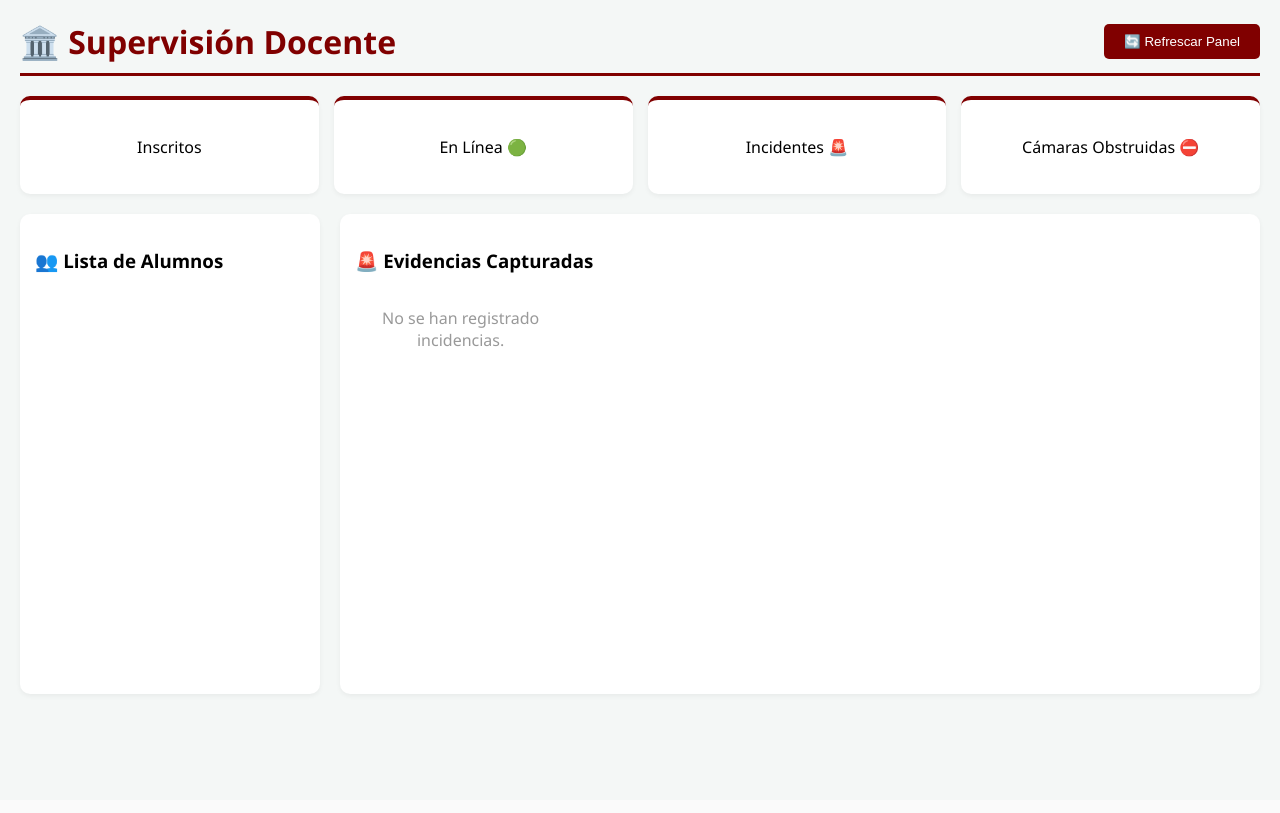
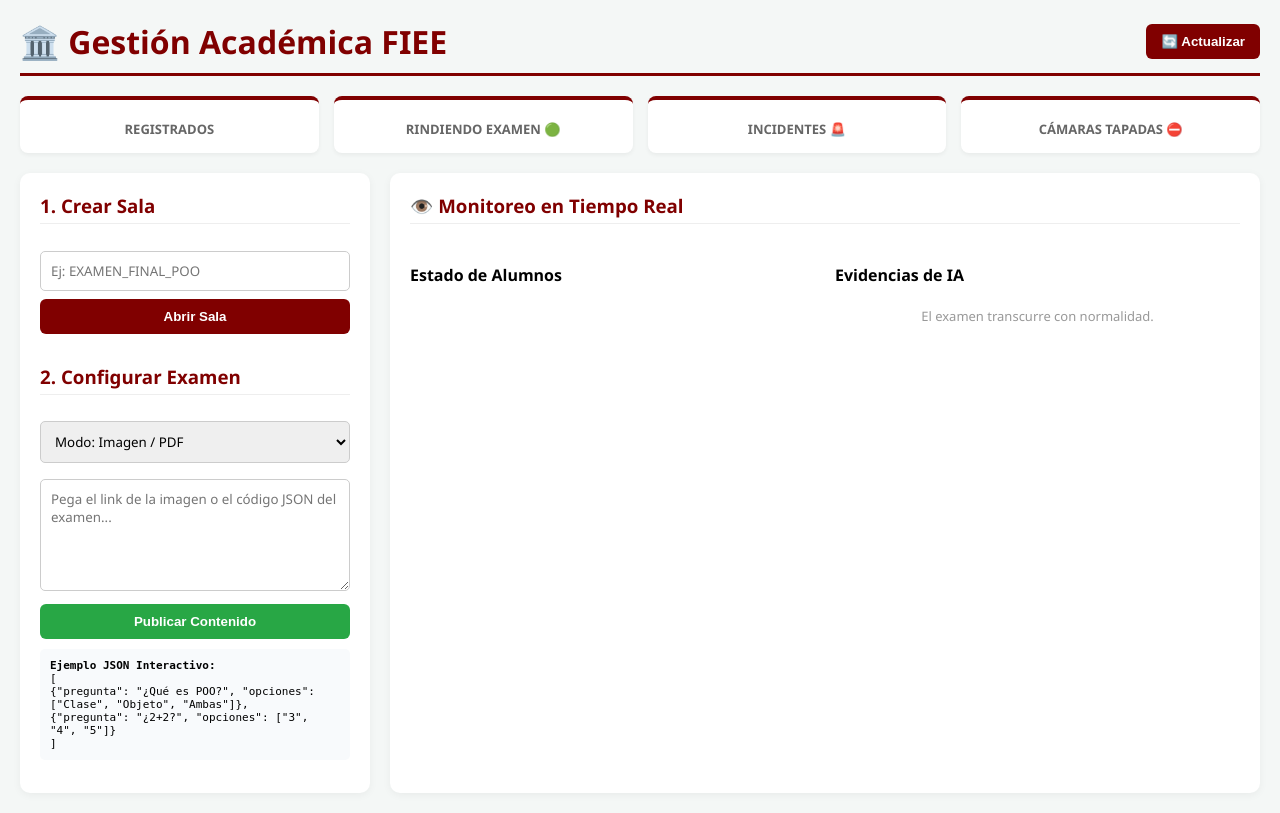
Before and after one commit to 914049118eddy-ops/Proctoring-, a FastAPI app: template templates/dashboard.html in a window 1280 px wide. Before the commit the page ends 696 px from the top, so only its background shows below. Run offline with FastAPI, Linux system fonts and the light colour scheme; the template is opened without the code that fills it, so the values that code supplies are empty; parts of the project's set-up code (start-up, migrations or seed data) failed here and were passed over.

Commit message:
Update dashboard.html

```diff
--- a/templates/dashboard.html
+++ b/templates/dashboard.html
@@ -6,60 +6,98 @@
     <style>
         :root { --uni: #800000; --bg: #f4f7f6; }
         body { font-family: 'Segoe UI', sans-serif; background: var(--bg); margin: 0; padding: 20px; }
-        .header { display: flex; justify-content: space-between; align-items: center; border-bottom: 3px solid var(--uni); padding-bottom: 10px; }
+        .header { display: flex; justify-content: space-between; align-items: center; border-bottom: 3px solid var(--uni); padding-bottom: 10px; margin-bottom: 20px; }
 
-        /* Dashboard Stats */
-        .stats-grid { display: grid; grid-template-columns: repeat(4, 1fr); gap: 15px; margin: 20px 0; }
-        .stat-card { background: white; padding: 20px; border-radius: 10px; text-align: center; box-shadow: 0 2px 5px rgba(0,0,0,0.05); border-top: 4px solid var(--uni); }
-        .stat-card h2 { margin: 0; color: var(--uni); font-size: 24px; }
+        .stats-grid { display: grid; grid-template-columns: repeat(4, 1fr); gap: 15px; margin-bottom: 20px; }
+        .stat-card { background: white; padding: 15px; border-radius: 8px; text-align: center; border-top: 4px solid var(--uni); box-shadow: 0 2px 4px rgba(0,0,0,0.05); }
+        .stat-card h2 { margin: 0; color: var(--uni); font-size: 28px; }
+        .stat-card p { margin: 5px 0 0 0; font-size: 13px; color: #666; font-weight: bold; }
 
-        .main-layout { display: grid; grid-template-columns: 300px 1fr; gap: 20px; height: 60vh; }
-        .scrollable { background: white; border-radius: 10px; padding: 15px; overflow-y: auto; box-shadow: 0 2px 5px rgba(0,0,0,0.05); }
-        .alerts-grid { display: grid; grid-template-columns: repeat(auto-fill, minmax(200px, 1fr)); gap: 15px; }
-        .card-alert { background: white; border-radius: 8px; overflow: hidden; border: 1px solid #eee; font-size: 12px; }
-        .card-alert img { width: 100%; height: 120px; object-fit: cover; }
+        .main-layout { display: grid; grid-template-columns: 350px 1fr; gap: 20px; height: calc(100vh - 180px); }
+        .panel { background: white; border-radius: 10px; padding: 20px; overflow-y: auto; box-shadow: 0 2px 8px rgba(0,0,0,0.05); }
+
+        .btn { background: var(--uni); color: white; border: none; padding: 10px 15px; border-radius: 6px; cursor: pointer; font-weight: bold; width: 100%; box-sizing: border-box; }
+        .btn-green { background: #28a745; }
+        input, select, textarea { width: 100%; padding: 10px; margin: 8px 0; border: 1px solid #ccc; border-radius: 5px; box-sizing: border-box; font-family: inherit; }
+
+        .alert-card { border: 1px solid #fee2e2; border-radius: 8px; overflow: hidden; margin-bottom: 15px; display: flex; background: #fff; }
+        .alert-card img { width: 120px; height: 90px; object-fit: cover; }
+        .alert-info { padding: 10px; flex: 1; }
     </style>
 </head>
 <body>
     <div class="header">
-        <h1 style="color: var(--uni); margin: 0;">🏛️ Supervisión Docente</h1>
-        <button onclick="location.reload()" style="background:var(--uni); color:white; border:none; padding:10px 20px; border-radius:5px; cursor:pointer;">🔄 Refrescar Panel</button>
+        <h1 style="color: var(--uni); margin: 0;">🏛️ Gestión Académica FIEE</h1>
+        <div style="display: flex; gap: 10px;">
+            <button onclick="location.reload()" class="btn" style="width: auto;">🔄 Actualizar</button>
+        </div>
     </div>
 
     <div class="stats-grid">
-        <div class="stat-card"><h2>{{ stats.total_alumnos }}</h2><p>Inscritos</p></div>
-        <div class="stat-card"><h2>{{ stats.online }}</h2><p>En Línea 🟢</p></div>
-        <div class="stat-card"><h2>{{ stats.alertas_criticas }}</h2><p>Incidentes 🚨</p></div>
-        <div class="stat-card"><h2 style="color:{{ 'red' if stats.alumnos_bloqueados > 0 else 'green' }}">{{ stats.alumnos_bloqueados }}</h2><p>Cámaras Obstruidas ⛔</p></div>
+        <div class="stat-card"><h2>{{ stats.total }}</h2><p>REGISTRADOS</p></div>
+        <div class="stat-card"><h2>{{ stats.online }}</h2><p>RINDIENDO EXAMEN 🟢</p></div>
+        <div class="stat-card"><h2>{{ stats.alertas }}</h2><p>INCIDENTES 🚨</p></div>
+        <div class="stat-card"><h2 style="color:{{ 'red' if stats.bloqueados > 0 else 'green' }}">{{ stats.bloqueados }}</h2><p>CÁMARAS TAPADAS ⛔</p></div>
     </div>
 
     <div class="main-layout">
-        <div class="scrollable">
-            <h3>👥 Lista de Alumnos</h3>
+        <div class="panel">
+            <h3 style="margin-top:0; color:var(--uni); border-bottom: 1px solid #eee; padding-bottom:5px;">1. Crear Sala</h3>
+            <form action="/crear_sala" method="post">
+                <input type="hidden" name="password" value="{{ password }}">
+                <input type="text" name="nombre_sala" placeholder="Ej: EXAMEN_FINAL_POO" required>
+                <button type="submit" class="btn">Abrir Sala</button>
+            </form>
+
+            <h3 style="margin-top:30px; color:var(--uni); border-bottom: 1px solid #eee; padding-bottom:5px;">2. Configurar Examen</h3>
+            <form action="/configurar_examen" method="post">
+                <input type="hidden" name="password" value="{{ password }}">
+                <select name="tipo">
+                    <option value="tradicional">Modo: Imagen / PDF</option>
+                    <option value="interactivo">Modo: Test Interactivo</option>
+                </select>
+                <textarea name="contenido" rows="5" placeholder="Pega el link de la imagen o el código JSON del examen..." required></textarea>
+                <button type="submit" class="btn btn-green">Publicar Contenido</button>
+            </form>
+            <div style="background:#f8fafc; padding:10px; border-radius:5px; font-size:11px; margin-top:10px; font-family:monospace;">
+                <b>Ejemplo JSON Interactivo:</b><br>
+                [<br>
+                  {"pregunta": "¿Qué es POO?", "opciones": ["Clase", "Objeto", "Ambas"]},<br>
+                  {"pregunta": "¿2+2?", "opciones": ["3", "4", "5"]}<br>
+                ]
+            </div>
+        </div>
+
+        <div class="panel">
+            <h3 style="margin-top:0; color:var(--uni); border-bottom: 1px solid #eee; padding-bottom:5px;">👁️ Monitoreo en Tiempo Real</h3>
+
+            <div style="display: grid; grid-template-columns: 1fr 1fr; gap: 20px;">
+                <div>
+                    <h4>Estado de Alumnos</h4>
                     {% for est in asistencia %}
-            <div style="padding:8px; border-bottom:1px solid #eee; font-size:13px;">
-                <span style="color:{{ 'red' if est.Camara == 'BLOQUEADA' else '#10b981' }}">●</span>
-                <b>{{ est.Nombre }}</b><br>
-                <small>{{ est.ID }} - {{ est.Estado }}</small>
+                    <div style="padding:8px; border:1px solid #eee; border-radius:5px; margin-bottom:5px; font-size:12px; background: {{ '#fff' if est.Estado == 'EN EXAMEN' else '#f8fafc' }}">
+                        <span style="color:{{ 'red' if est.Camara == 'BLOQUEADA' else ('#10b981' if est.Estado == 'EN EXAMEN' else 'gray') }}">●</span>
+                        <b>{{ est.Nombre }}</b> ({{ est.ID }})<br>
+                        <span style="color:#666">Sala: {{ est.Sala }} | {{ est.Estado }}</span>
                     </div>
                     {% endfor %}
                 </div>
 
-        <div class="scrollable">
-            <h3>🚨 Evidencias Capturadas</h3>
-            <div class="alerts-grid">
+                <div>
+                    <h4>Evidencias de IA</h4>
                     {% for item in incidencias %}
-                <div class="card-alert">
+                    <div class="alert-card">
                         <img src="/ver_evidencia/{{ item.Ruta.split('/')[-1] }}">
-                    <div style="padding:10px;">
-                        <b style="color:red;">{{ item.Falta }}</b><br>
-                        {{ item.Nombre }}<br>
-                        <small>{{ item.Fecha }}</small>
+                        <div class="alert-info">
+                            <b style="color:#ef4444;">{{ item.Falta }}</b><br>
+                            <b>{{ item.Nombre }}</b><br>
+                            <span style="color:#666">{{ item.Fecha }}</span>
                         </div>
                     </div>
                     {% else %}
-                <p style="color:#999; text-align:center; width:100%;">No se han registrado incidencias.</p>
+                    <p style="color:#999; font-size:13px; text-align:center;">El examen transcurre con normalidad.</p>
                     {% endfor %}
+                </div>
             </div>
         </div>
     </div>
```
Lines whose indentation alone changed are shown as unchanged.
